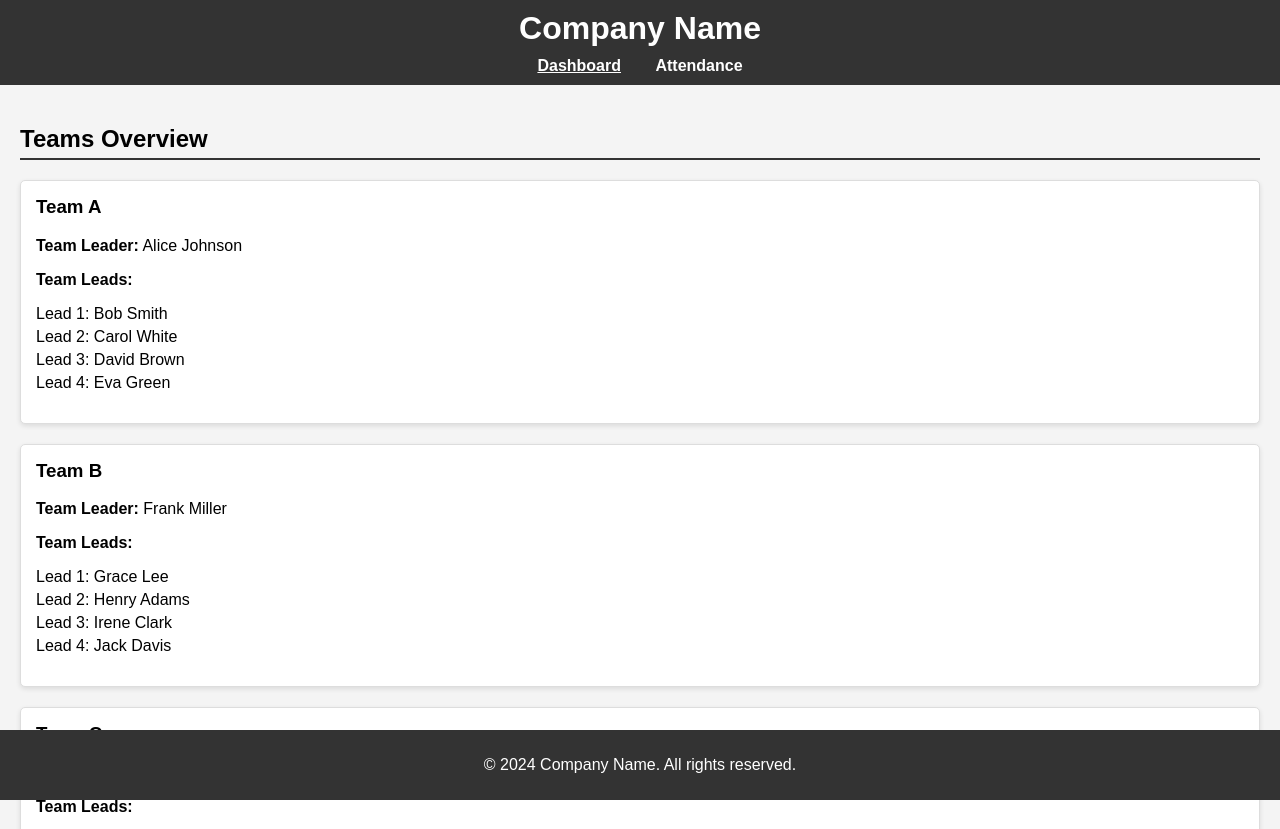
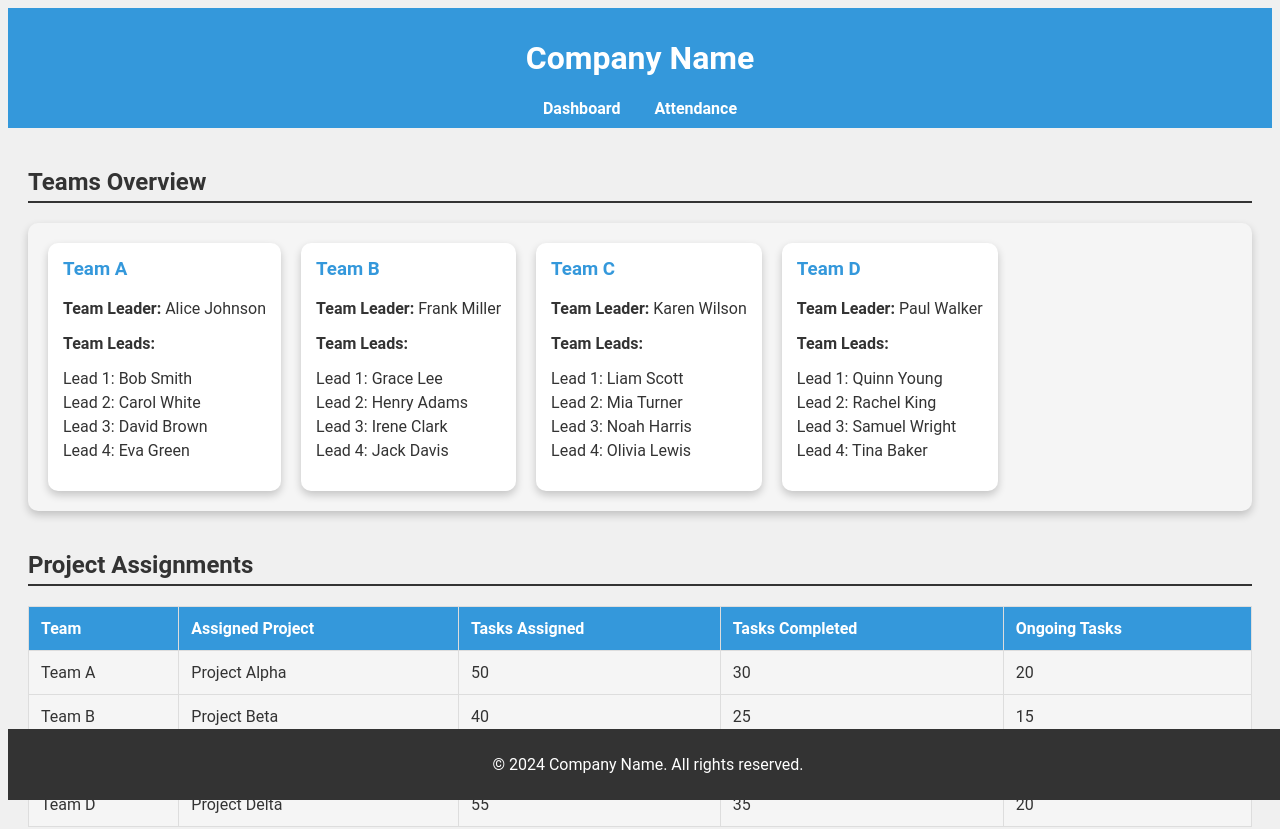
Before and after one commit to vashishtalisha/Dashboard, a plain HTML site: page home.html in a window 1280 px wide. Shown: the top 829 px of the page. Drawn offline with Linux system fonts and the light colour scheme.

Commit message:
Update style.css

```diff
--- a/style.css
+++ b/style.css
@@ -1,9 +1,6 @@
-/* General Styles */
 body {
-    font-family: Arial, sans-serif;
-    margin: 0;
-    padding: 0;
-    background-color: #f4f4f4;
+    font-family: 'Roboto', sans-serif;
+    background-color: #f0f0f0;
 }
 
 header {
@@ -11,10 +8,6 @@ header {
     color: #fff;
     padding: 10px 0;
     text-align: center;
-}
-
-header h1 {
-    margin: 0;
 }
 
 nav {
@@ -28,8 +21,8 @@ nav a {
     font-weight: bold;
 }
 
-nav a.active, nav a:hover {
-    text-decoration: underline;
+nav a:hover {
+    background-color: #444;
 }
 
 main {
@@ -46,7 +39,6 @@ h2 {
     margin-bottom: 20px;
 }
 
-/* Teams Overview */
 .teams-container {
     display: flex;
     flex-wrap: wrap;
@@ -54,12 +46,15 @@ h2 {
 }
 
 .team-card {
-    background-color: #fff;
+    background-color: #f5f5f5;
+    border-radius: 10px;
     padding: 15px;
-    border: 1px solid #ddd;
-    border-radius: 5px;
-    flex: 1 1 calc(50% - 40px);
-    box-shadow: 0 2px 5px rgba(0,0,0,0.1);
+    box-shadow: 0 4px 8px rgba(0, 0, 0, 0.2);
+    transition: box-shadow 0.2s ease-in-out;
+}
+
+.team-card:hover {
+    box-shadow: 0 8px 16px rgba(0, 0, 0, 0.2);
 }
 
 .team-card h3 {
@@ -75,7 +70,6 @@ h2 {
     margin-bottom: 5px;
 }
 
-/* Tables */
 table {
     width: 100%;
     border-collapse: collapse;
@@ -131,3 +125,56 @@ footer {
     width: 100%;
     bottom: 0;
 }
+body {
+    font-family: 'Roboto', sans-serif;
+    background-color: #f0f0f0;
+    color: #333; /* Main text color */
+}
+
+header {
+    background-color: #3498db; /* Sky blue */
+    color: #fff;
+}
+
+nav a:hover {
+    background-color: #2980b9; /* Darker shade of blue */
+}
+
+.teams-container {
+    background-color: #f5f5f5;
+    border-radius: 10px;
+    padding: 20px;
+    box-shadow: 0 4px 8px rgba(0, 0, 0, 0.2);
+}
+
+.team-card {
+    background-color: #fff;
+    border-radius: 10px;
+    padding: 15px;
+    box-shadow: 0 4px 8px rgba(0, 0, 0, 0.2);
+    transition: box-shadow 0.2s ease-in-out;
+}
+
+.team-card:hover {
+    box-shadow: 0 8px 16px rgba(0, 0, 0, 0.2);
+}
+
+.team-card h3 {
+    color: #3498db; /* Matching header color */
+}
+
+table {
+    border-collapse: collapse;
+    background-color: #f5f5f5;
+}
+
+th {
+    background-color: #3498db;
+    color: #fff;
+}
+
+th, td {
+    border: 1px solid #ddd;
+}
+
+/* Add more colors and styles as needed */
```
